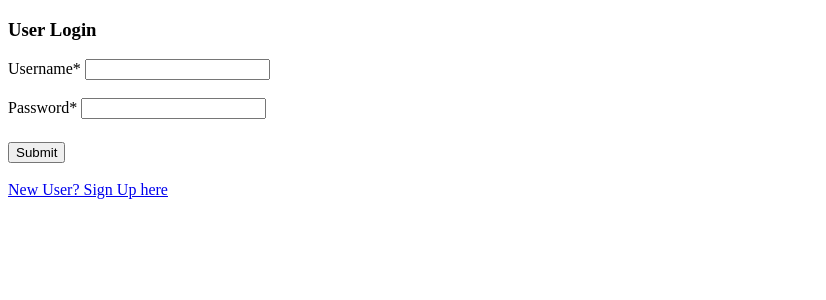
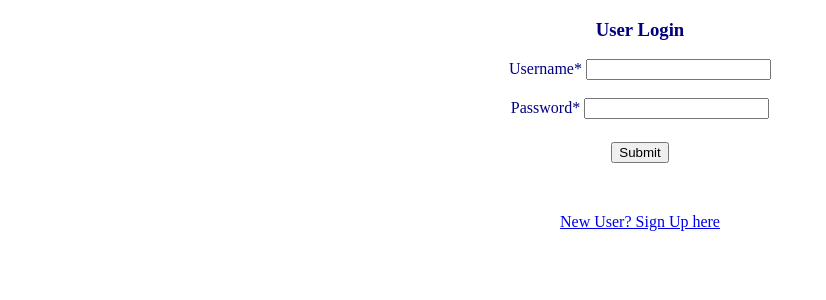
Before and after one commit to srkrkalyan/basic-blog, a Python web app: template templates/login.html in a window 1280 px wide. Shown: the top 300 px of the page, without its empty margins (0-826 px from the left). Run offline with Jinja, Linux system fonts and the light colour scheme; the template is opened without the code that fills it, so the values that code supplies are empty.

Commit message:
styling update for Login page

```diff
--- a/templates/login.html
+++ b/templates/login.html
@@ -1,30 +1,33 @@
 <!DOCTYPE HTML>
 <html>
 <head>
+
 </head>
 <body>
 	<div class="Login">
 	{% if cookie_value %}
 	<h3>User already logged in !</h3>
 	{% else %}
-	<h3>User Login</h3>
+	<h3 style="color:navy;text-align:center;">User Login</h3>
 	<form method="post">
-		<div class="username">
+		<div class="username" style="color:navy;text-align:center;margin:auto;width:50%;box-sizing: border-box;">
 			<label for="username">Username*
 			<input type="text" name="username" value="{{username}}">
 			</label>
 		</div>
 		<br>
-		<div class="password">
+		<div class="password" style="color:navy;text-align:center;margin:auto;width:50%;box-sizing: border-box;">
 			<label for="password">Password*</label>
 			<input type="password" name="password" value="{{password}}">
 		</div>
-		<h5>{{error}}</h5>
-		<div>
+		<h5 style="color:red;text-align:center;">{{error}}</h5>
+		<p align="center">
 			<input type="Submit" name="submit">
-		</div>
+		</p>
 		<br>
+		<p align="center">
 		<a href="/blog/signup">New User? Sign Up here</a>
+		</p>
 	</form>
 	{% endif %}
 </div>
```
